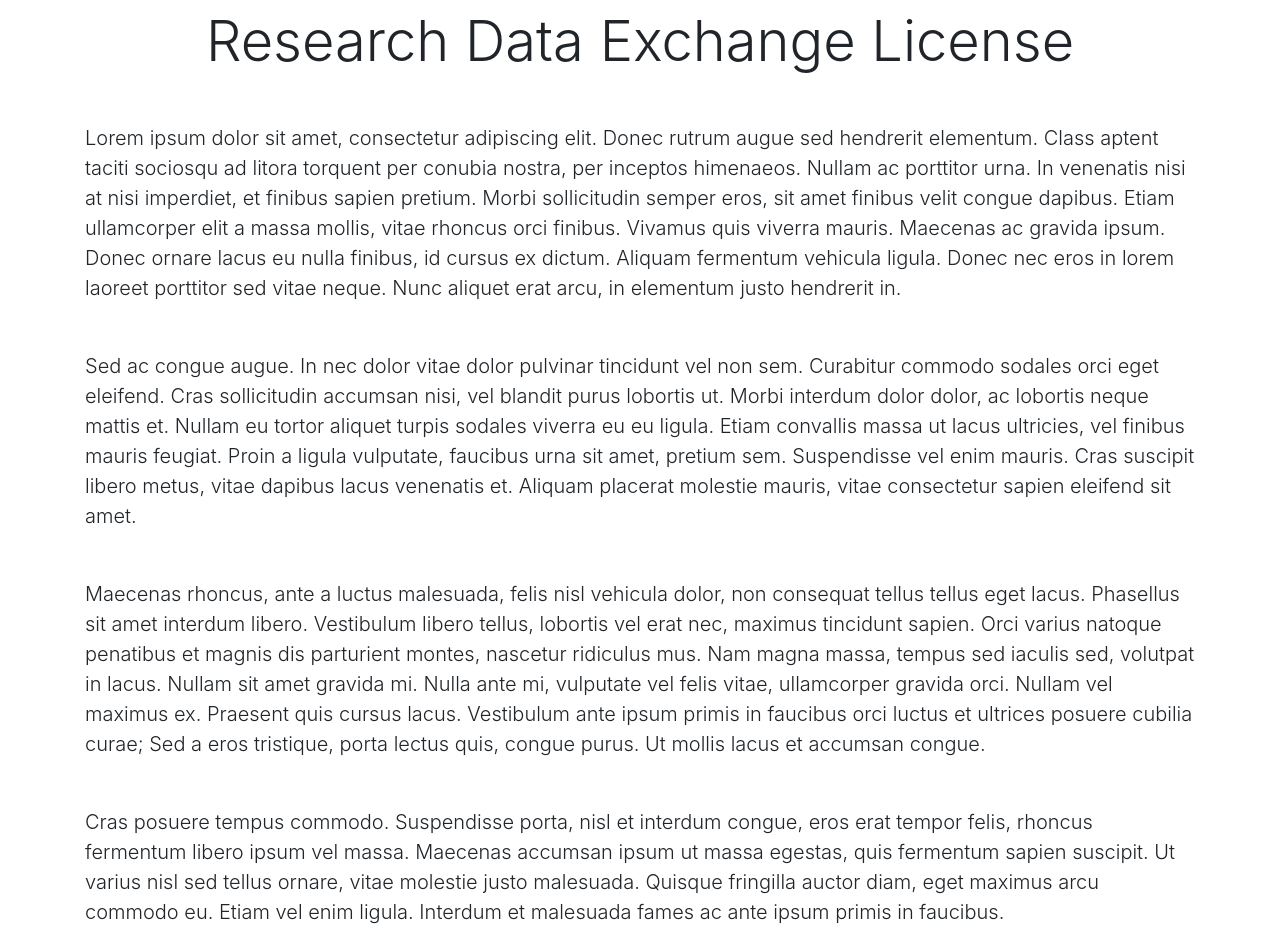
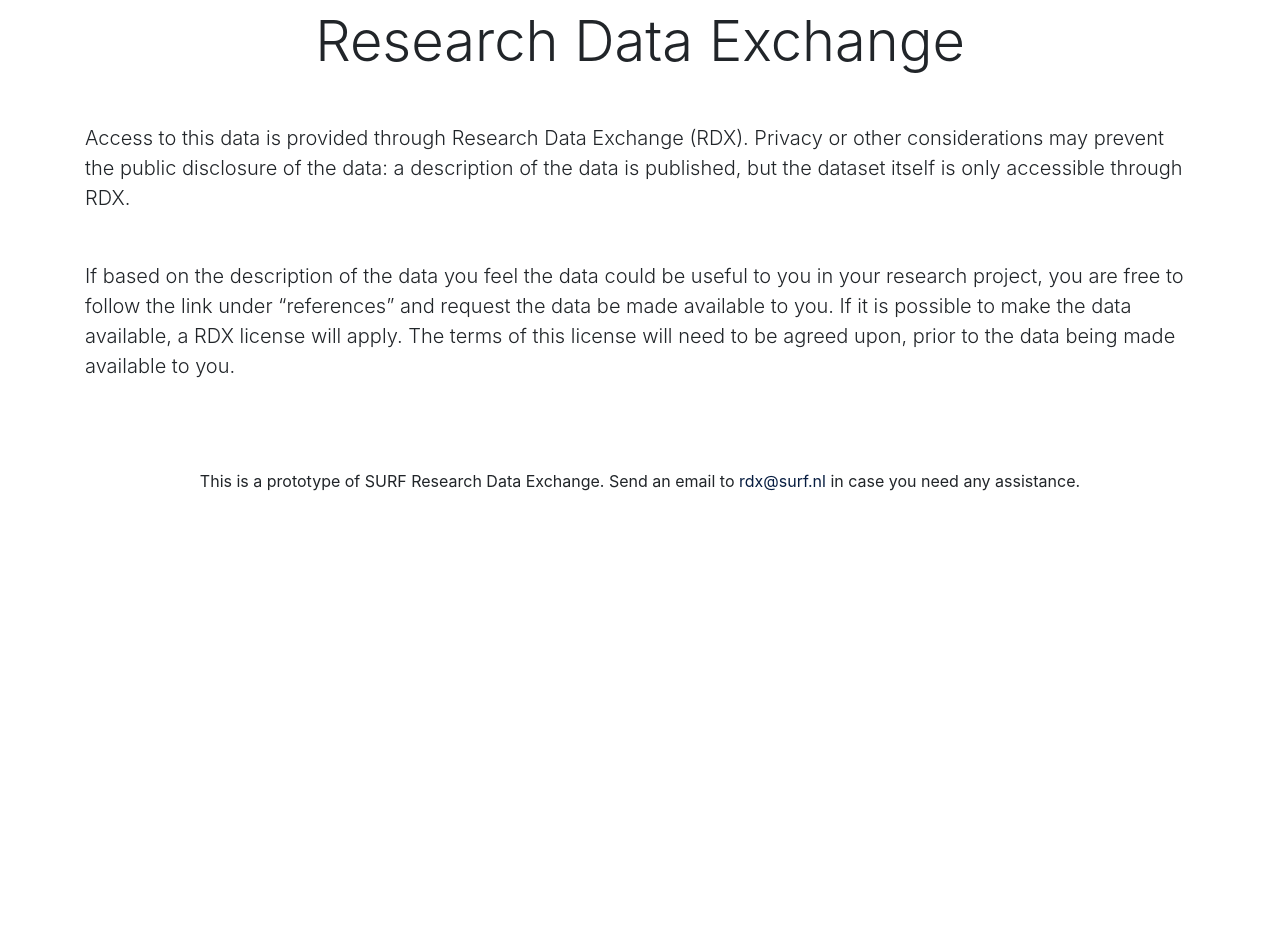
Before and after one commit to sara-nl/research-data-exchange, a Next.js app in the folder frontend/: page /license in a window 1280 px wide. Shown: the part 40-992 px from the top of the page. After the commit the page ends 800 px from the top, so only its background shows below. Built offline with nearby package versions, Linux system fonts and the light colour scheme.

Commit message:
Updated license. See #14

```diff
--- a/frontend/pages/license.tsx
+++ b/frontend/pages/license.tsx
@@ -17,65 +17,20 @@
       <Container>
         <Row className="mt-5">
           <Col>
-            <h2 className="display-4 text-center">
-              Research Data Exchange License
-            </h2>
+            <h2 className="display-4 text-center">Research Data Exchange</h2>
             <p className="lead mt-5">
-              Lorem ipsum dolor sit amet, consectetur adipiscing elit. Donec
-              rutrum augue sed hendrerit elementum. Class aptent taciti sociosqu
-              ad litora torquent per conubia nostra, per inceptos himenaeos.
-              Nullam ac porttitor urna. In venenatis nisi at nisi imperdiet, et
-              finibus sapien pretium. Morbi sollicitudin semper eros, sit amet
-              finibus velit congue dapibus. Etiam ullamcorper elit a massa
-              mollis, vitae rhoncus orci finibus. Vivamus quis viverra mauris.
-              Maecenas ac gravida ipsum. Donec ornare lacus eu nulla finibus, id
-              cursus ex dictum. Aliquam fermentum vehicula ligula. Donec nec
-              eros in lorem laoreet porttitor sed vitae neque. Nunc aliquet erat
-              arcu, in elementum justo hendrerit in.
+              Access to this data is provided through Research Data Exchange
+              (RDX). Privacy or other considerations may prevent the public
+              disclosure of the data: a description of the data is published,
+              but the dataset itself is only accessible through RDX.
             </p>
             <p className="lead mt-5">
-              Sed ac congue augue. In nec dolor vitae dolor pulvinar tincidunt
-              vel non sem. Curabitur commodo sodales orci eget eleifend. Cras
-              sollicitudin accumsan nisi, vel blandit purus lobortis ut. Morbi
-              interdum dolor dolor, ac lobortis neque mattis et. Nullam eu
-              tortor aliquet turpis sodales viverra eu eu ligula. Etiam
-              convallis massa ut lacus ultricies, vel finibus mauris feugiat.
-              Proin a ligula vulputate, faucibus urna sit amet, pretium sem.
-              Suspendisse vel enim mauris. Cras suscipit libero metus, vitae
-              dapibus lacus venenatis et. Aliquam placerat molestie mauris,
-              vitae consectetur sapien eleifend sit amet.
-            </p>
-            <p className="lead mt-5">
-              Maecenas rhoncus, ante a luctus malesuada, felis nisl vehicula
-              dolor, non consequat tellus tellus eget lacus. Phasellus sit amet
-              interdum libero. Vestibulum libero tellus, lobortis vel erat nec,
-              maximus tincidunt sapien. Orci varius natoque penatibus et magnis
-              dis parturient montes, nascetur ridiculus mus. Nam magna massa,
-              tempus sed iaculis sed, volutpat in lacus. Nullam sit amet gravida
-              mi. Nulla ante mi, vulputate vel felis vitae, ullamcorper gravida
-              orci. Nullam vel maximus ex. Praesent quis cursus lacus.
-              Vestibulum ante ipsum primis in faucibus orci luctus et ultrices
-              posuere cubilia curae; Sed a eros tristique, porta lectus quis,
-              congue purus. Ut mollis lacus et accumsan congue.
-            </p>
-            <p className="lead mt-5">
-              Cras posuere tempus commodo. Suspendisse porta, nisl et interdum
-              congue, eros erat tempor felis, rhoncus fermentum libero ipsum vel
-              massa. Maecenas accumsan ipsum ut massa egestas, quis fermentum
-              sapien suscipit. Ut varius nisl sed tellus ornare, vitae molestie
-              justo malesuada. Quisque fringilla auctor diam, eget maximus arcu
-              commodo eu. Etiam vel enim ligula. Interdum et malesuada fames ac
-              ante ipsum primis in faucibus.
-            </p>
-            <p className="lead mt-5">
-              Fusce tempus urna ut porta accumsan. Aliquam commodo mauris ac
-              euismod feugiat. Mauris a scelerisque sapien, id tincidunt augue.
-              Sed ut posuere quam. Quisque lobortis lacinia consequat. Phasellus
-              consequat, neque eu rhoncus varius, lacus odio elementum nibh, ac
-              vehicula lectus nulla sed velit. Sed in iaculis lorem. Maecenas
-              pulvinar metus ac auctor consectetur. Aliquam rhoncus, quam at
-              condimentum scelerisque, metus sem gravida ligula, sit amet
-              aliquam elit massa vitae massa.
+              If based on the description of the data you feel the data could be
+              useful to you in your research project, you are free to follow the
+              link under “references” and request the data be made available to
+              you. If it is possible to make the data available, a RDX license
+              will apply. The terms of this license will need to be agreed upon,
+              prior to the data being made available to you.
             </p>
           </Col>
         </Row>
```
